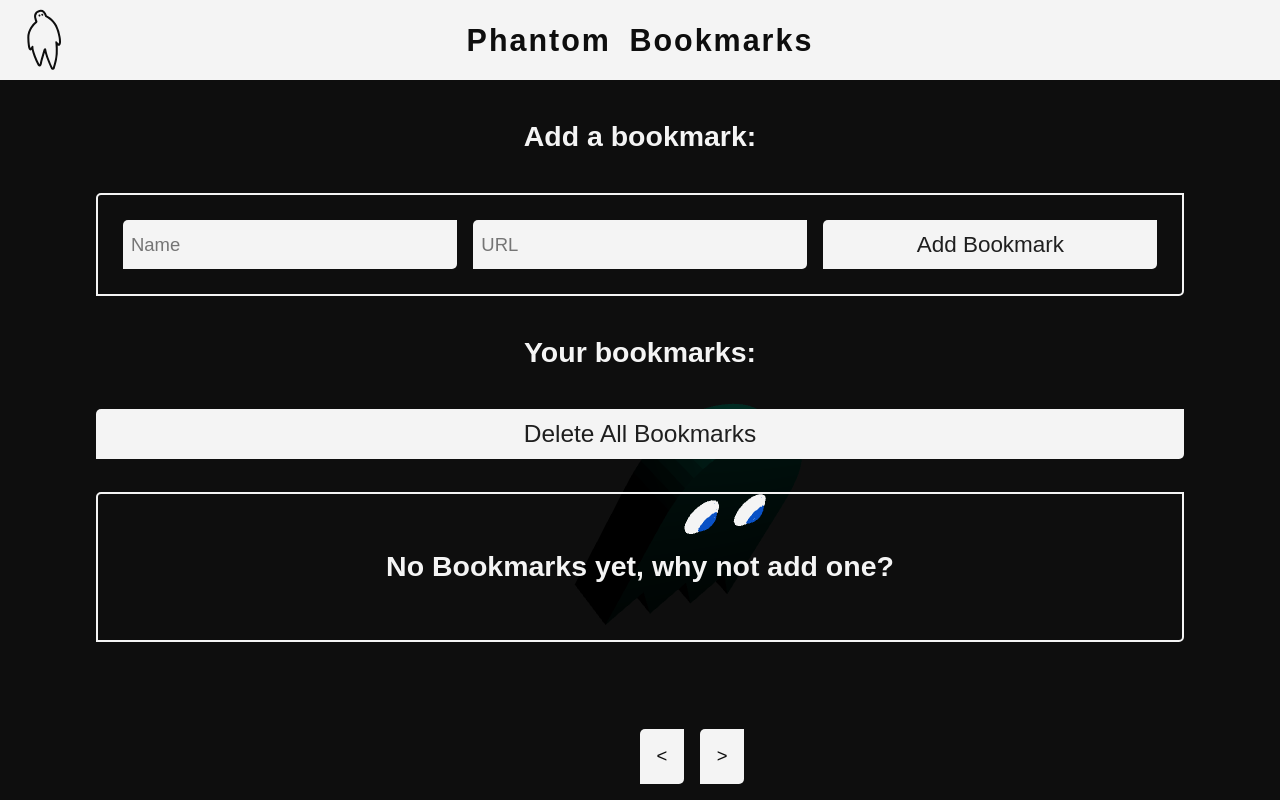
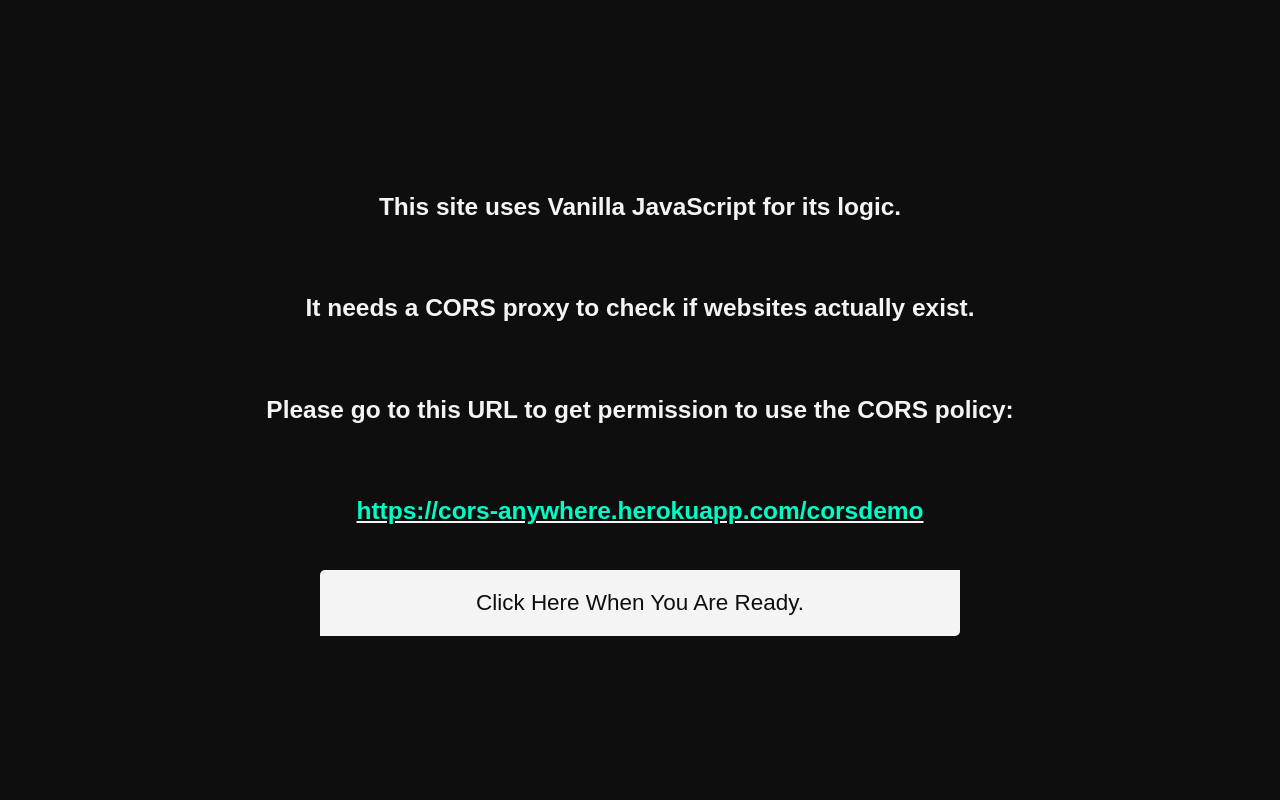
Before and after one commit to AJCJ1/phantomsbookmarkproject, a React (Vite) app: page / in a window 1280 px wide. Built offline with nearby package versions, Linux system fonts and the light colour scheme.

Commit message:
Adds modal to ensure cors is permitted

```diff
--- a/src/App.jsx
+++ b/src/App.jsx
@@ -1,10 +1,12 @@
 import { createRoot } from "react-dom/client";
 import Main from "./Main";
 import ThreeGhost from "./ThreeGhost";
+import CorsModal from "./CorsModal";
 
 const App = () => {
   return (
     <div>
+      <CorsModal />
       <h1 className="title">
         {/* render Phantom SVG */}
         <a href="/">
--- /dev/null
+++ b/src/CorsModal.jsx
@@ -0,0 +1,33 @@
+import React, { useState } from "react";
+
+const CorsModal = () => {
+  const [showModal, setShowModal] = useState(true);
+
+  return (
+    <>
+      {showModal && (
+        <div className="cors-modal">
+          <h2>This site uses Vanilla JavaScript for its logic.</h2>
+          <h2>It needs a CORS proxy to check if websites actually exist.</h2>
+          <h2>
+            Please go to this URL to get permission to use the CORS policy:
+          </h2>
+          <h2>
+            {" "}
+            <a className="cors-link" target="_blank" href="https://cors-anywhere.herokuapp.com/corsdemo" rel="noreferrer">
+              https://cors-anywhere.herokuapp.com/corsdemo
+            </a>
+          </h2>
+          <button
+            className="cors-modal-button"
+            onClick={() => setShowModal(false)}
+          >
+            Click Here When You Are Ready.
+          </button>
+        </div>
+      )}
+    </>
+  );
+};
+
+export default CorsModal;
--- a/src/ThreeGhost.jsx
+++ b/src/ThreeGhost.jsx
@@ -75,7 +75,7 @@ const ThreeComponent = () => {
     steps: 1,
     depth: 3,
     // would otherwise default to true
-    bevelEnabled: false
+    bevelEnabled: false,
   };
   // calls function to extrude shape
   var ghostGeometry = new THREE.ExtrudeGeometry(ghostShape, extrudeSettings);
--- a/src/styles/Form.css
+++ b/src/styles/Form.css
@@ -44,7 +44,6 @@
 .submit-btn {
   font-size: calc(14px + 6 * ((100vw - 320px) / 680));
   height: 4rem;
-  /* width: 85%; */
   width: 97.5%;
   display: block;
   background-color: #F4F4F4;
--- a/src/styles/index.css
+++ b/src/styles/index.css
@@ -11,6 +11,57 @@ the padding and border in total width and height. */
   font-family: 'Alata', sans-serif;
   font-size: calc(8px + 6 * ((100vw - 320px) / 680));
 }
+.cors-modal {
+  position:fixed;
+  top:0;
+  left:0;
+  width: 100vw;
+  height:100vh;
+  background-color: #0e0e0e;
+  display:flex;
+  flex-direction: column;
+  align-items: center;
+  justify-content: center;
+  z-index:1000;
+}
+
+.cors-modal h2 {
+  color: #F4F4F4;
+  font-size: calc(16px + 6 * ((100vw - 320px) / 680));
+}
+
+.cors-modal-button {
+  font-size: calc(14px + 6 * ((100vw - 320px) / 680));
+  height: 4rem;
+  width: 50%;
+  display: block;
+  background-color: #F4F4F4;
+  color: #0e0e0e;
+  cursor: pointer;
+  outline: none;
+  border: none;
+  padding: 0.5rem;
+  margin: 0.5rem;
+  border-top-left-radius: 5px;
+  border-bottom-right-radius: 5px;
+}
+
+.cors-modal-button:hover {
+  background-color: #00fdc7;
+}
+
+.cors-link {
+  font-size: calc(16px + 6 * ((100vw - 320px) / 680));
+  text-decoration:underline;
+  text-decoration-color: #F4F4F4;
+  color: #00fdc7;
+}
+
+.cors-link:hover {
+  text-decoration-color: #00fdc7;
+  color: #F4F4F4;
+}
+
 /* "add bookmark" and "your bookmarks" */
 h2 {
   font-size: calc(20px + 6 * ((100vw - 320px) / 680));
```
Also changed, not shown: src/LoadingModal.jsx (+6 -1 lines).
